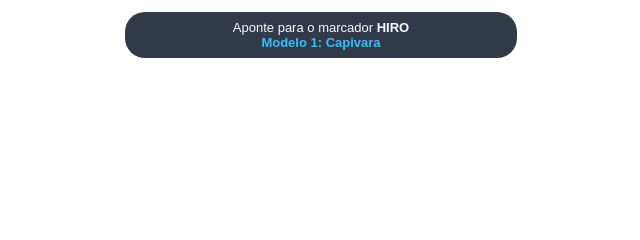
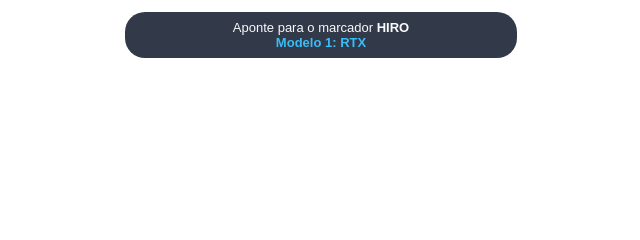
Before and after one commit to JaelsonDiasJr/Cg, a plain HTML site: page index.html in a window 1280 px wide. Shown: the top 240 px of the page, 319-959 px from the left. Drawn offline with Linux system fonts and the light colour scheme.

Commit message:
Update index.html

```diff
--- a/index.html
+++ b/index.html
@@ -71,7 +71,7 @@
   <body>
     <div id="hud-top">
       Aponte para o marcador <strong>HIRO</strong><br />
-      <span id="nome-modelo" style="color: #38bdf8; font-weight: bold;">Modelo 1: Capivara</span>
+      <span id="nome-modelo" style="color: #38bdf8; font-weight: bold;">Modelo 1: RTX</span>
     </div>
 
     <div id="hud-bottom">
```
